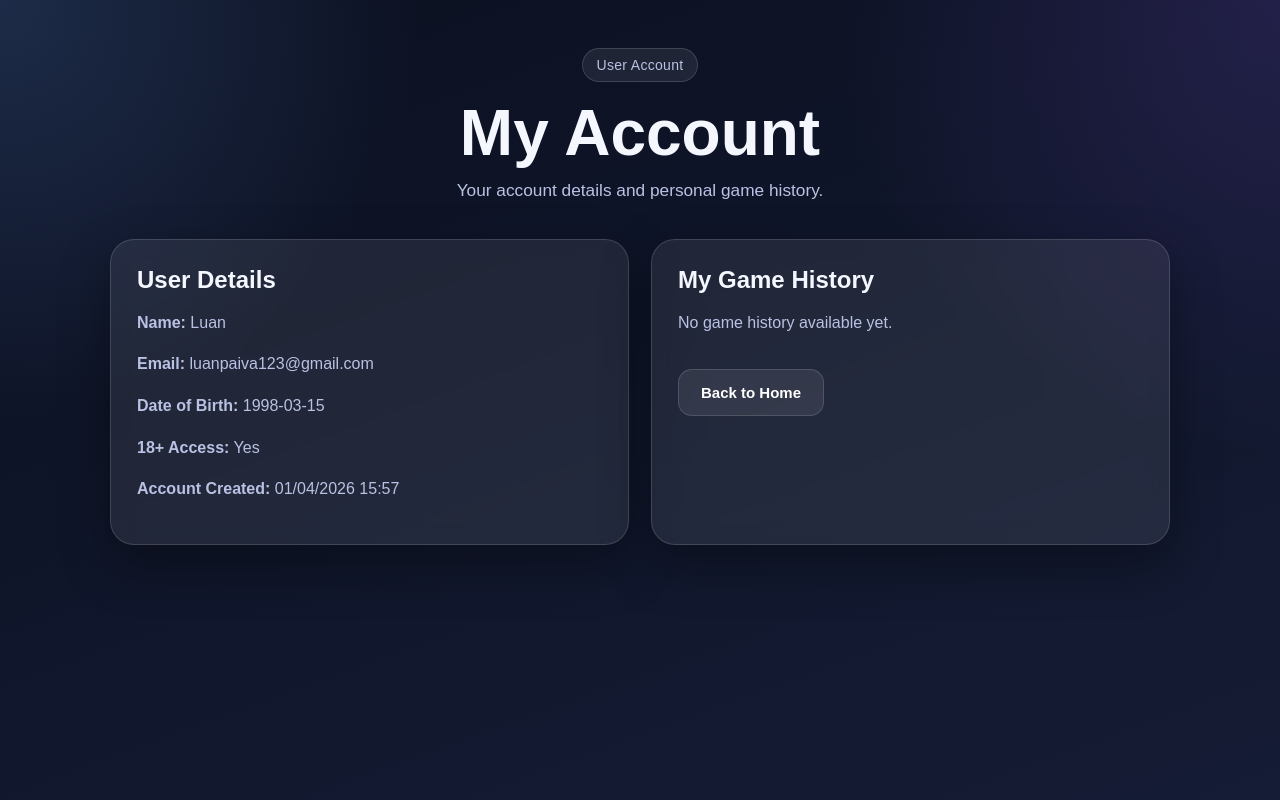
After one commit to ThomasRSeaver/devops-project, a Flask app: page /account in a window 1280 px wide. The commit adds this page. Run offline with Flask 3, Linux system fonts and the light colour scheme; the visitor is signed in with stand-in values (Sample User, id 1); data comes from the database, SQL or seed files in the repository; both versions use the stored data as it was after the commit.

Commit message:
fixing account and main python error

```diff
--- /dev/null
+++ b/src/account.py
@@ -0,0 +1,38 @@
+from src.db import get_connection
+
+
+def get_user_by_id(user_id):
+    conn = get_connection()
+    cursor = conn.cursor()
+
+    cursor.execute("""
+        SELECT id, full_name, email, date_of_birth, is_18_or_over, created_at
+        FROM users
+        WHERE id = ?
+    """, (user_id,))
+
+    user = cursor.fetchone()
+    conn.close()
+    return user
+
+
+def get_user_game_history(user_id):
+    conn = get_connection()
+    cursor = conn.cursor()
+
+    cursor.execute("""
+        SELECT
+            id,
+            correct_answers,
+            final_amount,
+            status,
+            ended_at,
+            started_at
+        FROM game_sessions
+        WHERE user_id = ?
+        ORDER BY id DESC
+    """, (user_id,))
+
+    rows = cursor.fetchall()
+    conn.close()
+    return rows
--- a/src/main.py
+++ b/src/main.py
@@ -2,7 +2,9 @@ from flask import Flask, request, jsonify, render_template, redirect, url_for, s
 from src.manageQuiz import questions
 from src.auth import create_user, verify_user
 from src.game_session import create_game_session, update_game_session_progress, finish_game_session
+from src.game_answer import save_game_answer
 from src.ranking import get_ranking, get_last_winner
+from src.account import get_user_by_id, get_user_game_history
 from datetime import date, datetime
 import random
 
@@ -161,6 +163,35 @@ def home():
     )
 
 
+@app.route("/account")
+def account():
+    if "user_id" not in session:
+        return redirect(url_for("login"))
+
+    user = get_user_by_id(session["user_id"])
+    history_rows = get_user_game_history(session["user_id"])
+
+    user_data = {
+        "full_name": user["full_name"],
+        "email": user["email"],
+        "date_of_birth": user["date_of_birth"],
+        "is_18_or_over": user["is_18_or_over"],
+        "created_at_display": format_datetime(user["created_at"])
+    }
+
+    history = []
+    for row in history_rows:
+        history.append({
+            "id": row["id"],
+            "correct_answers": row["correct_answers"],
+            "final_amount_display": format_money(row["final_amount"]),
+            "status": row["status"],
+            "ended_at_display": format_datetime(row["ended_at"])
+        })
+
+    return render_template("account.html", user=user_data, history=history)
+
+
 @app.route("/ranking")
 def ranking():
     rows = get_ranking()
@@ -236,6 +267,7 @@ def quiz():
             result_message="You answered all questions correctly and reached the top prize."
         )
 
+    question_id = question_order[current_index] + 1
     question = questions[question_order[current_index]]
     options = question.get_options()
     random.shuffle(options)
@@ -259,8 +291,17 @@ def quiz():
             )
 
         selected = request.form.get("answer")
+        is_correct = selected == question.answer_text
 
-        if selected == question.answer_text:
+        if game_session_id and selected:
+            save_game_answer(
+                session_id=game_session_id,
+                question_id=question_id,
+                selected_answer=selected,
+                is_correct=is_correct
+            )
+
+        if is_correct:
             session["money_won"] = current_question_value
             session["current_index"] = current_index + 1
 
--- /dev/null
+++ b/templates/account.html
@@ -0,0 +1,66 @@
+<!DOCTYPE html>
+<html lang="en">
+<head>
+  <meta charset="UTF-8" />
+  <meta name="viewport" content="width=device-width, initial-scale=1.0" />
+  <title>My Account</title>
+  <link rel="stylesheet" href="{{ url_for('static', filename='style.css') }}" />
+</head>
+<body>
+  <div class="container">
+    <section class="hero">
+      <div class="hero-badge">User Account</div>
+      <h1>My Account</h1>
+      <p class="subtitle">Your account details and personal game history.</p>
+    </section>
+
+    <div class="grid">
+      <div class="card">
+        <h2>User Details</h2>
+        <p><strong>Name:</strong> {{ user.full_name }}</p>
+        <p><strong>Email:</strong> {{ user.email }}</p>
+        <p><strong>Date of Birth:</strong> {{ user.date_of_birth }}</p>
+        <p><strong>18+ Access:</strong> {% if user.is_18_or_over %}Yes{% else %}No{% endif %}</p>
+        <p><strong>Account Created:</strong> {{ user.created_at_display }}</p>
+      </div>
+
+      <div class="card">
+        <h2>My Game History</h2>
+
+        {% if history %}
+          <div style="overflow-x:auto;">
+            <table style="width:100%; border-collapse: collapse;">
+              <thead>
+                <tr>
+                  <th style="text-align:left; padding:12px;">Session</th>
+                  <th style="text-align:left; padding:12px;">Correct Answers</th>
+                  <th style="text-align:left; padding:12px;">Final Prize</th>
+                  <th style="text-align:left; padding:12px;">Status</th>
+                  <th style="text-align:left; padding:12px;">Date</th>
+                </tr>
+              </thead>
+              <tbody>
+                {% for row in history %}
+                  <tr>
+                    <td style="padding:12px; border-top:1px solid rgba(255,255,255,0.1);">#{{ row.id }}</td>
+                    <td style="padding:12px; border-top:1px solid rgba(255,255,255,0.1);">{{ row.correct_answers }}</td>
+                    <td style="padding:12px; border-top:1px solid rgba(255,255,255,0.1);">{{ row.final_amount_display }}</td>
+                    <td style="padding:12px; border-top:1px solid rgba(255,255,255,0.1); text-transform:capitalize;">{{ row.status }}</td>
+                    <td style="padding:12px; border-top:1px solid rgba(255,255,255,0.1);">{{ row.ended_at_display }}</td>
+                  </tr>
+                {% endfor %}
+              </tbody>
+            </table>
+          </div>
+        {% else %}
+          <p>No game history available yet.</p>
+        {% endif %}
+
+        <div class="actions">
+          <a class="button-link secondary" href="/">Back to Home</a>
+        </div>
+      </div>
+    </div>
+  </div>
+</body>
+</html>
--- a/templates/index.html
+++ b/templates/index.html
@@ -112,6 +112,7 @@
         <div class="actions">
           {% if user_name %}
             <a class="button-link" href="/start">Start Quiz</a>
+            <a class="button-link secondary" href="/account">My Account</a>
             <a class="button-link secondary" href="/ranking">Ranking</a>
             <a class="button-link secondary" href="/logout">Logout</a>
           {% else %}
```
Also changed, not shown: src/game_answer.py (added, +23 -0 lines), quiz.db.
